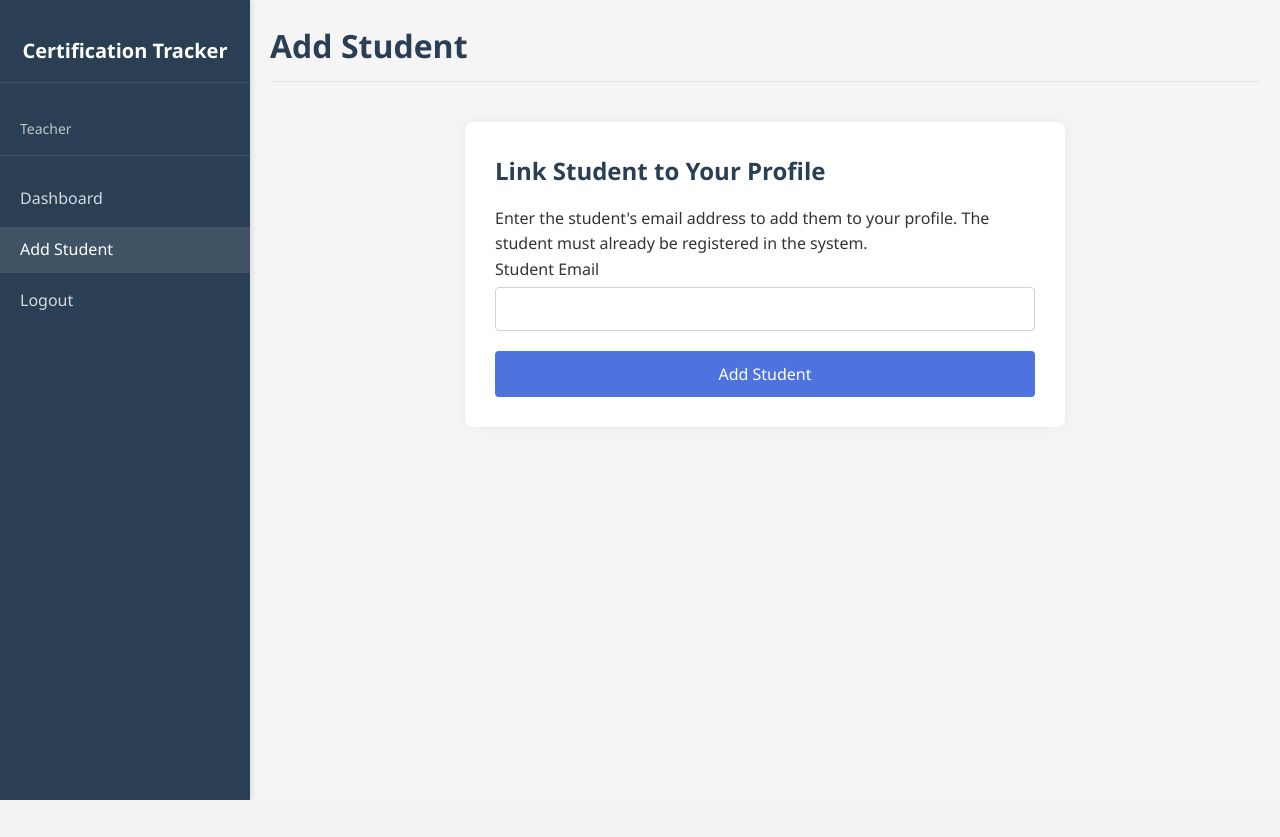
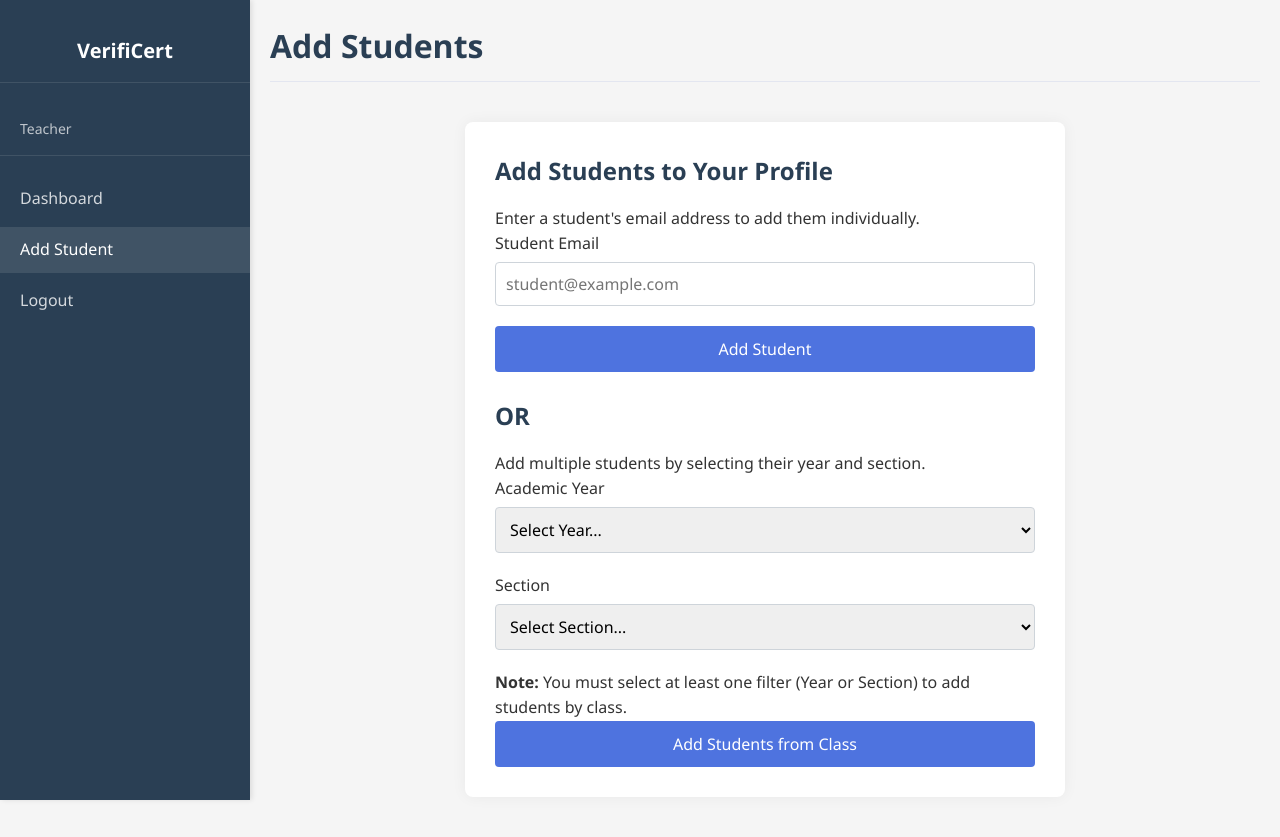
Before and after one commit to imgsh1613/CertCatalyst, a Flask app: template templates/add_student.html in a window 1280 px wide. Before the commit the page ends 800 px from the top, so only its background shows below. Run offline with Flask 3, Linux system fonts and the light colour scheme; the template is opened without the code that fills it, so the values that code supplies are empty.

Commit message:
Update add_student.html

```diff
--- a/templates/add_student.html
+++ b/templates/add_student.html
@@ -1,16 +1,15 @@
-<!-- templates/add_student.html -->
 <!DOCTYPE html>
 <html lang="en">
 <head>
     <meta charset="UTF-8">
     <meta name="viewport" content="width=device-width, initial-scale=1.0">
-    <title>Add Student - Certification Tracker</title>
+    <title>Add Student</title>
     <link rel="stylesheet" href="{{ url_for('static', filename='css/style.css') }}">
 </head>
 <body>
     <div class="dashboard-container">
         <nav class="sidebar">
-            <div class="logo">Certification Tracker</div>
+            <div class="logo">VerifiCert</div>
             <div class="user-info">
                 <div class="user-name">{{ session.full_name }}</div>
                 <div class="user-role">Teacher</div>
@@ -24,7 +23,7 @@
 
         <main class="main-content">
             <header>
-                <h1>Add Student</h1>
+                <h1>Add Students</h1>
                 {% with messages = get_flashed_messages(with_categories=true) %}
                     {% if messages %}
                         {% for category, message in messages %}
@@ -36,19 +35,63 @@
 
             <div class="form-container">
                 <div class="form-card">
-                <h2>Link Student to Your Profile</h2>
-                <p>Enter the student's email address to add them to your profile. The student must already be registered in the system.</p>
+                    <h2>Add Students to Your Profile</h2>
 
+                    <!-- Email Tab -->
+                    <div id="emailTab" class="tab-content active">
+                        <p class="tab-description">Enter a student's email address to add them individually.</p>
                         <form action="{{ url_for('add_student') }}" method="POST">
                             <div class="form-group">
                                 <label for="student_email">Student Email</label>
-                        <input type="email" id="student_email" name="student_email" required>
+                                <input type="email" id="student_email" name="student_email"
+                                       placeholder="student@example.com">
                             </div>
                             <button type="submit" class="btn btn-primary">Add Student</button>
                         </form>
                     </div>
+                    <br>
+                    <h2><strong>OR</strong></h2>
+
+                    <!-- Class Tab -->
+                    <div id="classTab" class="tab-content">
+                        <p class="tab-description">Add multiple students by selecting their year and section.</p>
+                        <form action="{{ url_for('add_student') }}" method="POST">
+                            <div class="form-group">
+                                <label for="academic_year">Academic Year</label>
+                                <select id="academic_year" name="academic_year">
+                                    <option value="">Select Year...</option>
+                                    {% for year in years %}
+                                        {% if year.academic_year %}
+                                        <option value="{{ year.academic_year }}">{{ year.academic_year }}</option>
+                                        {% endif %}
+                                    {% endfor %}
+                                </select>
+                            </div>
+
+                            <div class="form-group">
+                                <label for="section">Section</label>
+                                <select id="section" name="section">
+                                    <option value="">Select Section...</option>
+                                    {% for section in sections %}
+                                        {% if section.section %}
+                                        <option value="{{ section.section }}">Section {{ section.section }}</option>
+                                        {% endif %}
+                                    {% endfor %}
+                                </select>
+                            </div>
+
+                            <div class="form-help">
+                                <p><strong>Note:</strong> You must select at least one filter (Year or Section) to add students by class.</p>
+                            </div>
+
+                            <button type="submit" class="btn btn-primary">Add Students from Class</button>
+                        </form>
+                    </div>
+
+                </div>
             </div>
         </main>
     </div>
+
 </body>
 </html>
```
Lines whose indentation alone changed are shown as unchanged.
